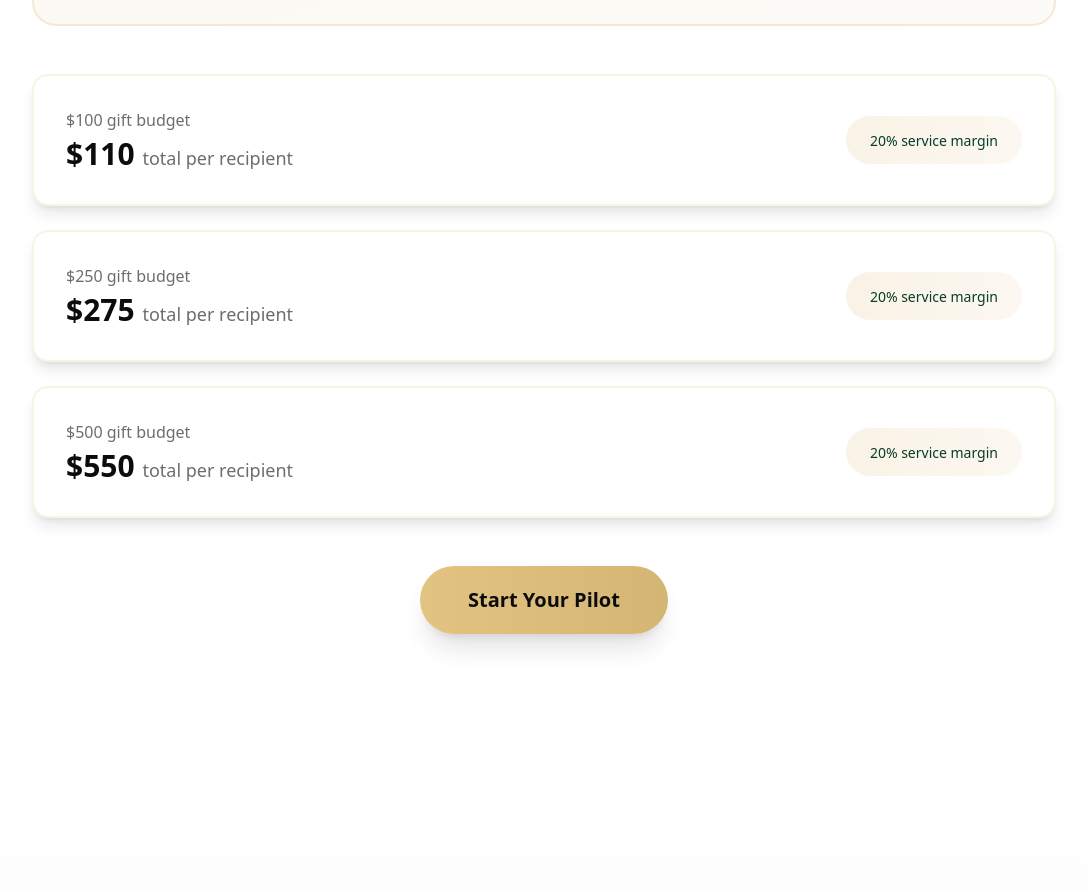
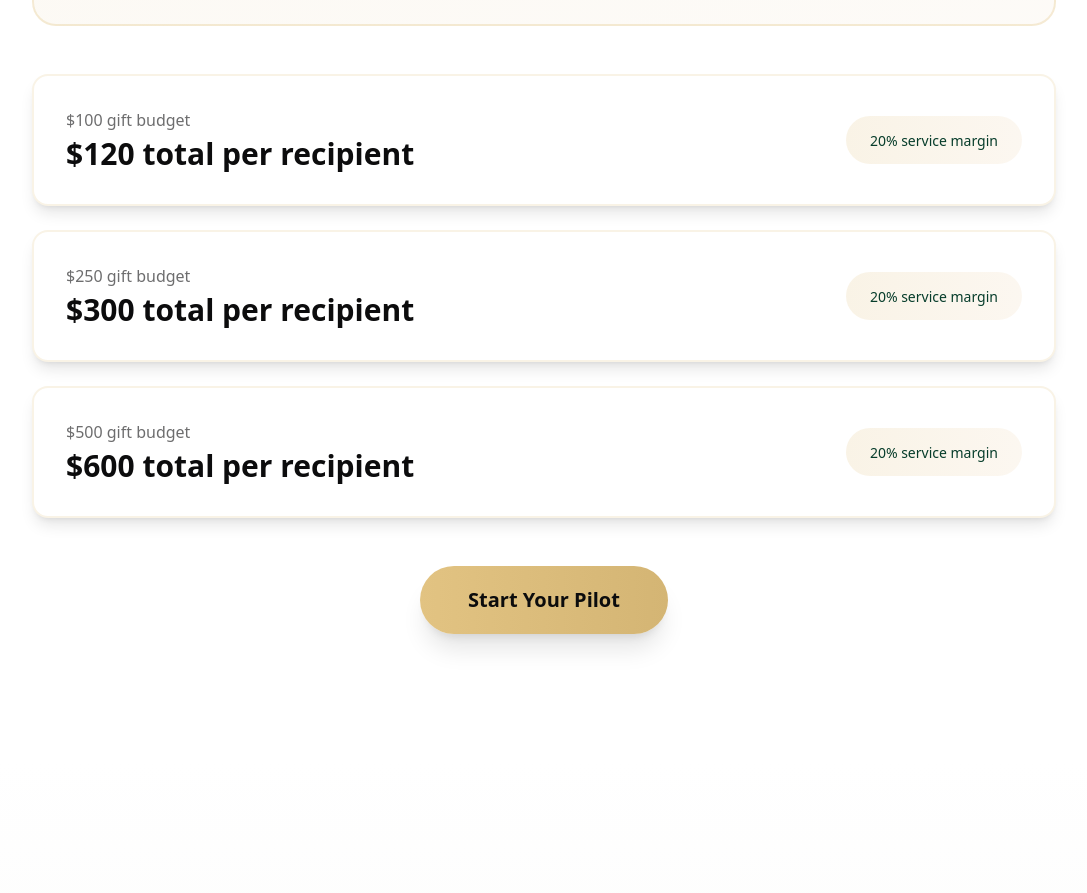
Before and after one commit to jslishi09/autogift-landingpage, a React (Vite) app: page / in a window 1280 px wide. Shown: the part 4880-5773 px from the top of the page, without its empty margins (96-1183 px from the left). Built offline with nearby package versions, Linux system fonts and the light colour scheme; a web font is replaced by a local one.

Commit message:
RevisionId:  345534178122674176

```diff
--- a/src/components/generated/AutoGiftLanding.tsx
+++ b/src/components/generated/AutoGiftLanding.tsx
@@ -663,7 +663,7 @@ export const AutoGiftLanding = (props: AutoGiftLandingProps) => {
               <SortableContainer dndKitId="77253c8b-9bc0-4d7a-a894-95b95ef6b371" containerType="regular" prevTag="div" className="flex items-center justify-between flex-wrap gap-4" data-magicpath-id="235" data-magicpath-path="AutoGiftLanding.tsx">
                 <SortableContainer dndKitId="7890cb17-3428-4f2a-ad17-dbb525949278" containerType="regular" prevTag="div" data-magicpath-id="236" data-magicpath-path="AutoGiftLanding.tsx">
                   <p className="text-[#0C0C0D]/60 mb-1" data-magicpath-id="237" data-magicpath-path="AutoGiftLanding.tsx">$100 gift budget</p>
-                  <p className="text-3xl font-bold text-[#0C0C0D]" data-magicpath-id="238" data-magicpath-path="AutoGiftLanding.tsx">$110 <span className="text-lg font-normal text-[#0C0C0D]/60" data-magicpath-id="239" data-magicpath-path="AutoGiftLanding.tsx">total per recipient</span></p>
+                  <p className="text-3xl font-bold text-[#0C0C0D]" data-magicpath-id="238" data-magicpath-path="AutoGiftLanding.tsx">$120 total per recipient</p>
                 </SortableContainer>
                 <SortableContainer dndKitId="e721febc-130f-4428-b006-47f13d878e45" containerType="regular" prevTag="div" className="px-6 py-3 bg-gradient-to-r from-[#E2C382]/20 to-[#F0D8B6]/20 rounded-full" data-magicpath-id="240" data-magicpath-path="AutoGiftLanding.tsx">
                   <span className="text-sm font-medium text-[#073D2B]" data-magicpath-id="241" data-magicpath-path="AutoGiftLanding.tsx">20% service margin</span>
@@ -675,7 +675,7 @@ export const AutoGiftLanding = (props: AutoGiftLandingProps) => {
               <SortableContainer dndKitId="5dd2099a-f360-4f30-8cdb-878b648af1f7" containerType="regular" prevTag="div" className="flex items-center justify-between flex-wrap gap-4" data-magicpath-id="243" data-magicpath-path="AutoGiftLanding.tsx">
                 <SortableContainer dndKitId="11335607-fd05-4c38-a7cf-7759b51e30c4" containerType="regular" prevTag="div" data-magicpath-id="244" data-magicpath-path="AutoGiftLanding.tsx">
                   <p className="text-[#0C0C0D]/60 mb-1" data-magicpath-id="245" data-magicpath-path="AutoGiftLanding.tsx">$250 gift budget</p>
-                  <p className="text-3xl font-bold text-[#0C0C0D]" data-magicpath-id="246" data-magicpath-path="AutoGiftLanding.tsx">$275 <span className="text-lg font-normal text-[#0C0C0D]/60" data-magicpath-id="247" data-magicpath-path="AutoGiftLanding.tsx">total per recipient</span></p>
+                  <p className="text-3xl font-bold text-[#0C0C0D]" data-magicpath-id="246" data-magicpath-path="AutoGiftLanding.tsx">$300 total per recipient</p>
                 </SortableContainer>
                 <SortableContainer dndKitId="c5efaa3f-3c1d-4034-abc9-bdc71f25962d" containerType="regular" prevTag="div" className="px-6 py-3 bg-gradient-to-r from-[#E2C382]/20 to-[#F0D8B6]/20 rounded-full" data-magicpath-id="248" data-magicpath-path="AutoGiftLanding.tsx">
                   <span className="text-sm font-medium text-[#073D2B]" data-magicpath-id="249" data-magicpath-path="AutoGiftLanding.tsx">20% service margin</span>
@@ -687,7 +687,7 @@ export const AutoGiftLanding = (props: AutoGiftLandingProps) => {
               <SortableContainer dndKitId="a6e78c09-a2f4-45b8-bd75-f64c80aaee25" containerType="regular" prevTag="div" className="flex items-center justify-between flex-wrap gap-4" data-magicpath-id="251" data-magicpath-path="AutoGiftLanding.tsx">
                 <SortableContainer dndKitId="ea526841-1480-4a30-b8f5-37bfa824644c" containerType="regular" prevTag="div" data-magicpath-id="252" data-magicpath-path="AutoGiftLanding.tsx">
                   <p className="text-[#0C0C0D]/60 mb-1" data-magicpath-id="253" data-magicpath-path="AutoGiftLanding.tsx">$500 gift budget</p>
-                  <p className="text-3xl font-bold text-[#0C0C0D]" data-magicpath-id="254" data-magicpath-path="AutoGiftLanding.tsx">$550 <span className="text-lg font-normal text-[#0C0C0D]/60" data-magicpath-id="255" data-magicpath-path="AutoGiftLanding.tsx">total per recipient</span></p>
+                  <p className="text-3xl font-bold text-[#0C0C0D]" data-magicpath-id="254" data-magicpath-path="AutoGiftLanding.tsx">$600 total per recipient</p>
                 </SortableContainer>
                 <SortableContainer dndKitId="55813d94-f212-4073-a6bd-715fce6e4955" containerType="regular" prevTag="div" className="px-6 py-3 bg-gradient-to-r from-[#E2C382]/20 to-[#F0D8B6]/20 rounded-full" data-magicpath-id="256" data-magicpath-path="AutoGiftLanding.tsx">
                   <span className="text-sm font-medium text-[#073D2B]" data-magicpath-id="257" data-magicpath-path="AutoGiftLanding.tsx">20% service margin</span>
```
